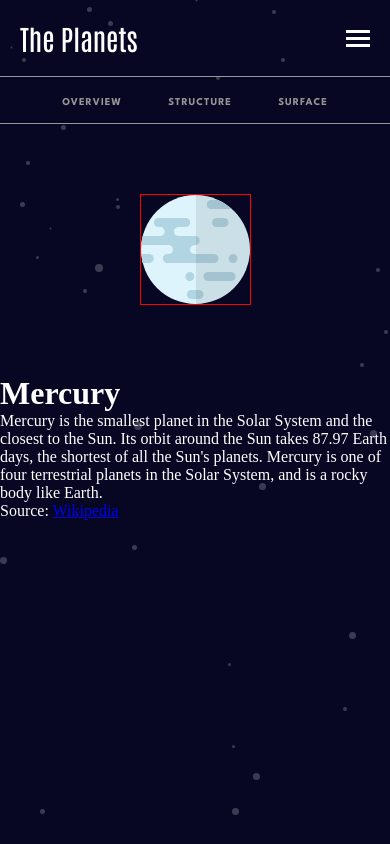
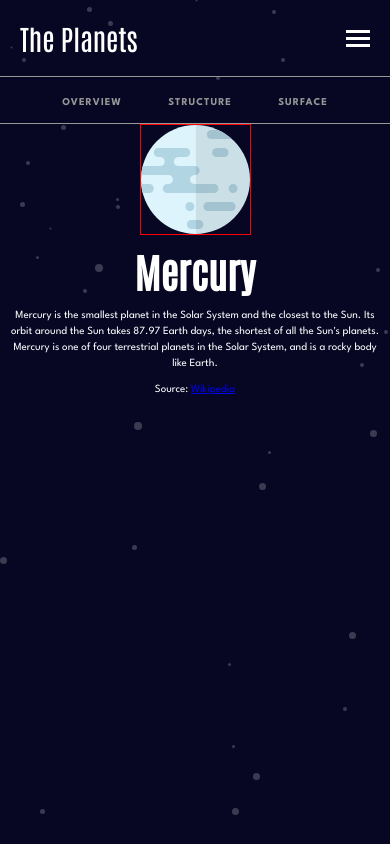
Before and after one commit to abiodunfreeman/planets-info-site, a React (Create React App) app: page / in a window 390 px wide. Built offline with nearby package versions, Linux system fonts and the light colour scheme.

Commit message:
some css changes

```diff
--- a/src/components/css/main.css
+++ b/src/components/css/main.css
@@ -1 +1 @@
-#main{color:white}#main #tabs{font-family:'League Spartan', sans-serif;color:#979797}#main #tabs h3:hover{color:white}@media (max-width: 450px){#main{border-top:1px solid #979797;padding-top:5px;display:flex;flex-direction:column}#main img{border:1px solid red;margin:70px 0;align-self:center}#main #tabs{letter-spacing:1px;font-size:9px;padding:1rem;border-bottom:1px solid #979797;display:flex;justify-content:space-evenly;align-items:center}.Mercury img{width:111px;height:111px}.Venus img{width:154px;height:154px}.Earth img{width:173px}.Mars img{width:129px}.Jupiter img{width:224px}.Saturn img{width:256px}.Uranus img{width:176px}.Neptune img{width:173px}}
+#main{color:white}#main #tabs{font-family:'League Spartan', sans-serif;color:#979797}#main #tabs h3:hover{color:white}#main .main--desc h1{font-size:40px;font-family:"Antonio"}#main .main--desc p{font-family:'League Spartan', sans-serif;font-size:11px}@media (max-width: 450px){#main{border-top:1px solid #979797;padding-top:5px;display:flex;flex-direction:column}#main img{border:1px solid red;align-self:center}#main .main--desc{display:flex;flex-direction:column;align-items:center;padding:10px;gap:10px}#main .main--desc p{text-align:center;line-height:1rem}#main #tabs{letter-spacing:1px;font-size:9px;padding:1rem;border-bottom:1px solid #979797;display:flex;justify-content:space-evenly;align-items:center}.Mercury img{width:111px;height:111px}.Venus img{width:154px;height:154px}.Earth img{width:173px}.Mars img{width:129px}.Jupiter img{width:224px}.Saturn img{width:256px}.Uranus img{width:176px}.Neptune img{width:173px}}
--- a/src/components/scss/main.scss
+++ b/src/components/scss/main.scss
@@ -6,6 +6,17 @@
       color: #979797;
       h3:hover{
         color:white;
+      }
+    }
+    .main--desc{
+
+      h1{
+        font-size:40px;
+        font-family: "Antonio";
+      }
+      p{
+        font-family: 'League Spartan', sans-serif;
+        font-size: 11px;
       }
     }
   }
@@ -18,8 +29,19 @@
       flex-direction: column;
      img{
       border: 1px solid red;
-      margin: 70px 0;
+
       align-self: center;
+     }
+     .main--desc{
+      display:flex;
+      flex-direction: column;
+      align-items: center;
+      padding:10px;
+      gap:10px;
+      p{
+        text-align: center;
+        line-height: 1rem;
+      }
      }
       #tabs{
         letter-spacing: 1px;
```
